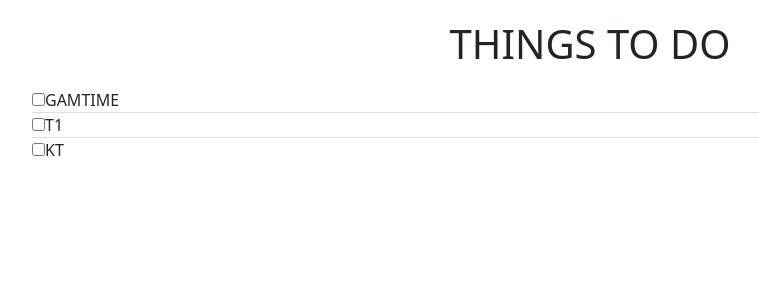
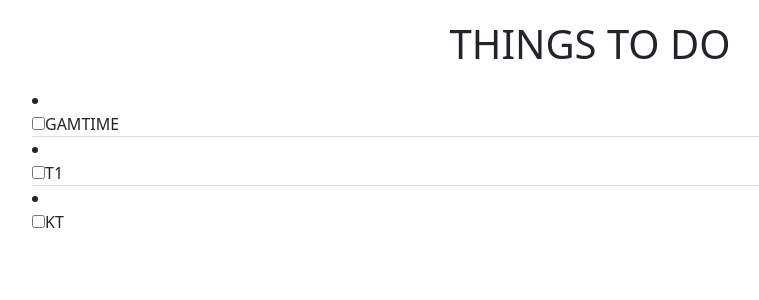
Before and after one commit to Maduro29/todo, a React (Create React App) app: page / in a window 1280 px wide. Shown: the top 300 px of the page, without its empty margins (50-809 px from the left). Built offline with nearby package versions, Linux system fonts and the light colour scheme.

Commit message:
todolist-Component commit

```diff
--- a/src/App.js
+++ b/src/App.js
@@ -1,16 +1,20 @@
 import './App.css';
+import TodoList from './components/TodoList';
 
 function App() {
   let items = [
     {
+      id: 1,
       text: 'GAMTIME',
       status: false
     },
     {
+      id: 2,
       text: 'T1',
       status: true
     },
     {
+      id: 3,
       text: 'KT',
       status: false
     }
@@ -21,20 +25,7 @@ function App() {
   return (
     <div className="container">
       <div className="row">
-        <div className="todolist">
-          <h1>{title.toUpperCase()}</h1>
-          <ul className="list-unstyled">
-            {items.map(item => (
-              <li className="ui-state-default">
-                <div className="checkbox">
-                  <label>
-                    <input type="checkbox" value=""/>{item.text}
-                  </label>
-                </div>
-              </li>
-            ))}
-          </ul>
-        </div>
+        <TodoList title={title} items={items}/>
       </div>
     </div>
   );
--- /dev/null
+++ b/src/components/TodoList.js
@@ -0,0 +1,22 @@
+import React from "react";
+
+const TodoList = (props) => {
+    const {title, items} = props;
+
+    return (
+        <div className="todolist">
+            <h1>{title.toUpperCase()}</h1>
+            {items.map(item => (
+                <li ket={item.id} className="ui-state-default">
+                    <div className="checkbox">
+                        <label>
+                            <input type="checkbox" value=""/>{item.text}
+                        </label>
+                    </div>
+                </li>
+            ))}
+        </div>
+    )
+}
+
+export default TodoList;
```
